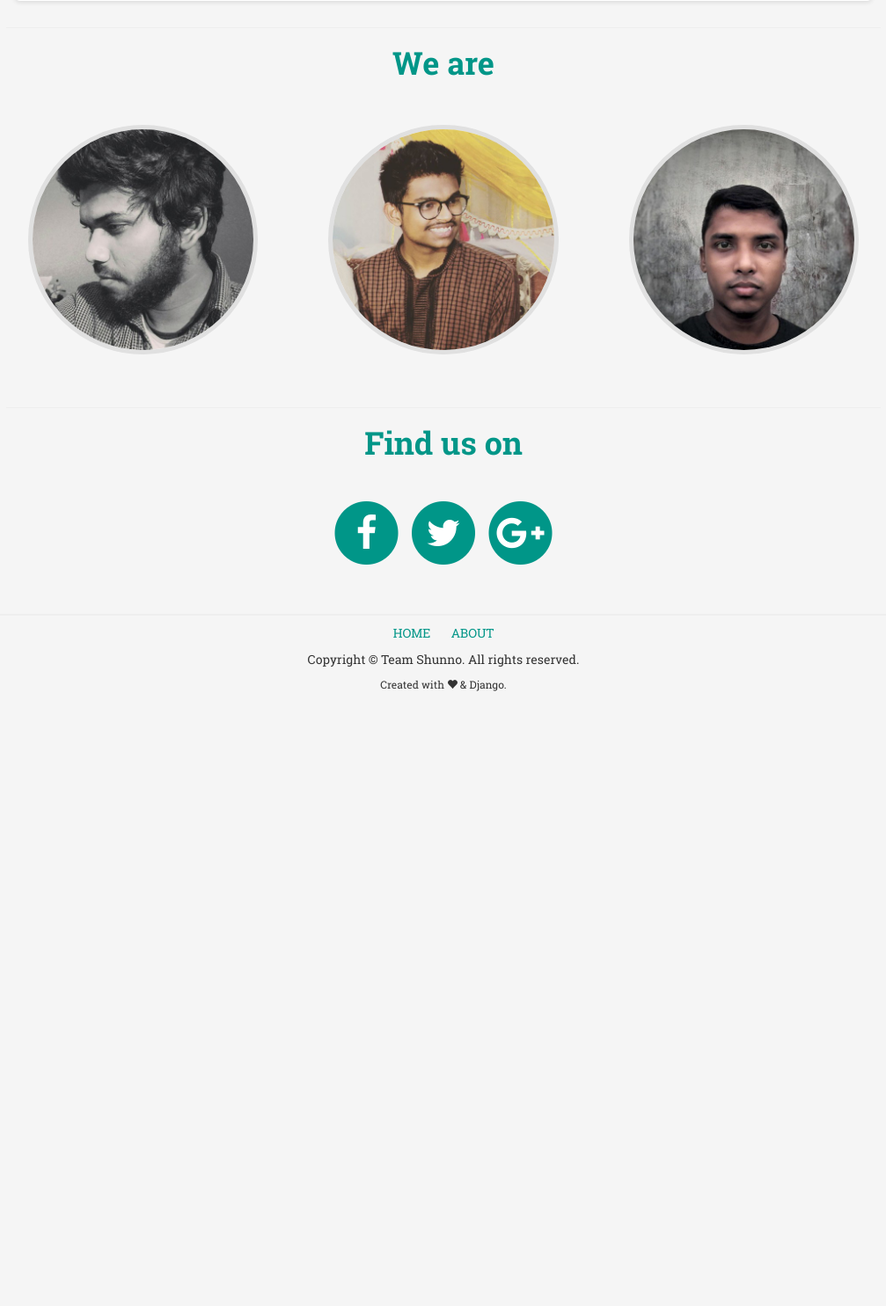
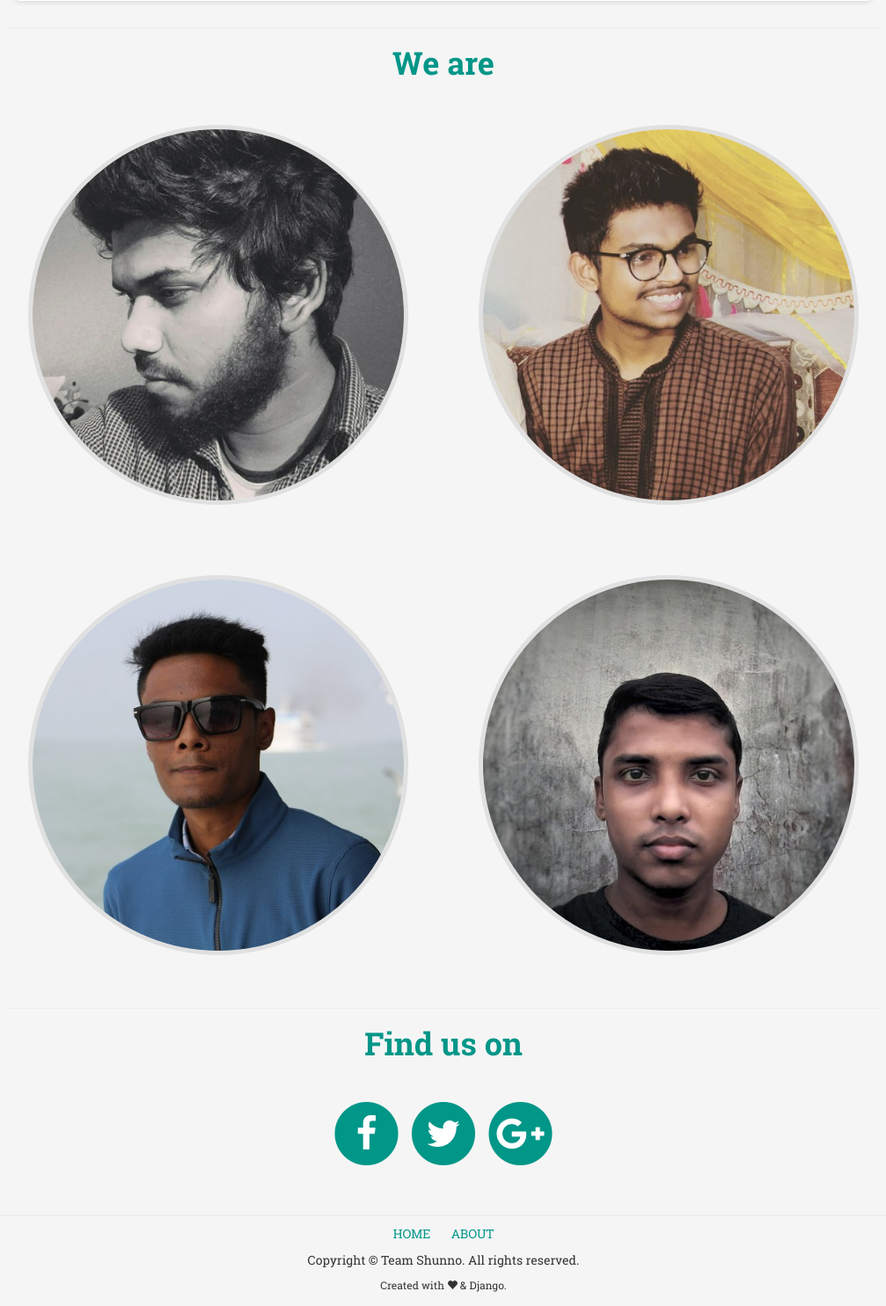
Before and after one commit to rakib10rr3/Bangladesh-Travel-Magazine, a Django app: page /about/ in a window 1280 px wide. Shown: the part 414-1899 px from the top of the page at 88% size, without its empty margins (136-1143 px from the left). Before the commit the page ends 1200 px from the top, so only its background shows below. Run offline with Django 3.2, Linux system fonts and the light colour scheme; data comes from the database, SQL or seed files in the repository; both versions use the stored data as it was after the commit; some libraries are stand-ins or nearby versions.

Commit message:
Rakib Added to About page & Mymensingh added in division

```diff
--- a/templates/app1/about.html
+++ b/templates/app1/about.html
@@ -53,8 +53,12 @@
         }
 
         .xyz-name {
+            font-size: 18px;
+            font-weight: bold;
+        }
+
+        .xyz-post {
             font-size: 16px;
-            font-weight: bold;
         }
 
         .xyz-img {
@@ -119,7 +123,7 @@
         </div>
 
         <div class="row">
-            <div class="col-sm-4 xyz-profile">
+            <div class="col-sm-6 xyz-profile">
                 <div class="xyz-img">
                     <img src="{% static 'app1/img/imran.jpg' %}" alt="Mohammad Imran Hossain">
                 </div>
@@ -130,7 +134,7 @@
                     </div>
                 </div>
             </div>
-            <div class="col-sm-4 xyz-profile">
+            <div class="col-sm-6 xyz-profile">
                 <div class="xyz-img">
                     <img src="{% static 'app1/img/shafee.jpg' %}" alt="Rashid Al Shafee">
                 </div>
@@ -141,7 +145,21 @@
                     </div>
                 </div>
             </div>
-            <div class="col-sm-4 xyz-profile">
+        </div>
+
+        <div class="row">
+            <div class="col-sm-6 xyz-profile">
+                <div class="xyz-img">
+                    <img src="{% static 'app1/img/rakib.jpg' %}" alt="Rakibul Huda">
+                </div>
+                <div class="xyz-card xyz-details">
+                    <div class="xyz-container">
+                        <p class="xyz-name">Rakibul Huda</p>
+                        <p class="xyz-post">Software Engineer</p>
+                    </div>
+                </div>
+            </div>
+            <div class="col-sm-6 xyz-profile">
                 <div class="xyz-img">
                     <img src="{% static 'app1/img/shohag.jpg' %}" alt="Md. Mahmudul Hasan Shohag">
                 </div>
--- a/templates/app1/index.html
+++ b/templates/app1/index.html
@@ -195,6 +195,7 @@
                             <li><a href="{% url 'division_detail' "khulna" %}">Khulna</a></li>
                             <li><a href="{% url 'division_detail' "barisal" %}">Barisal</a></li>
                             <li><a href="{% url 'division_detail' "rangpur" %}">Rangpur</a></li>
+                            <li><a href="{% url 'division_detail' "mymensingh" %}">Mymensingh</a></li>
                         </ul>
                     </div>
                 </div>
```
Also changed, not shown: app1/views.py (+6 -4 lines), templates/app1/story_share.html (+14 -12 lines), db.sqlite3, static/app1/img/rakib.jpg (added).
